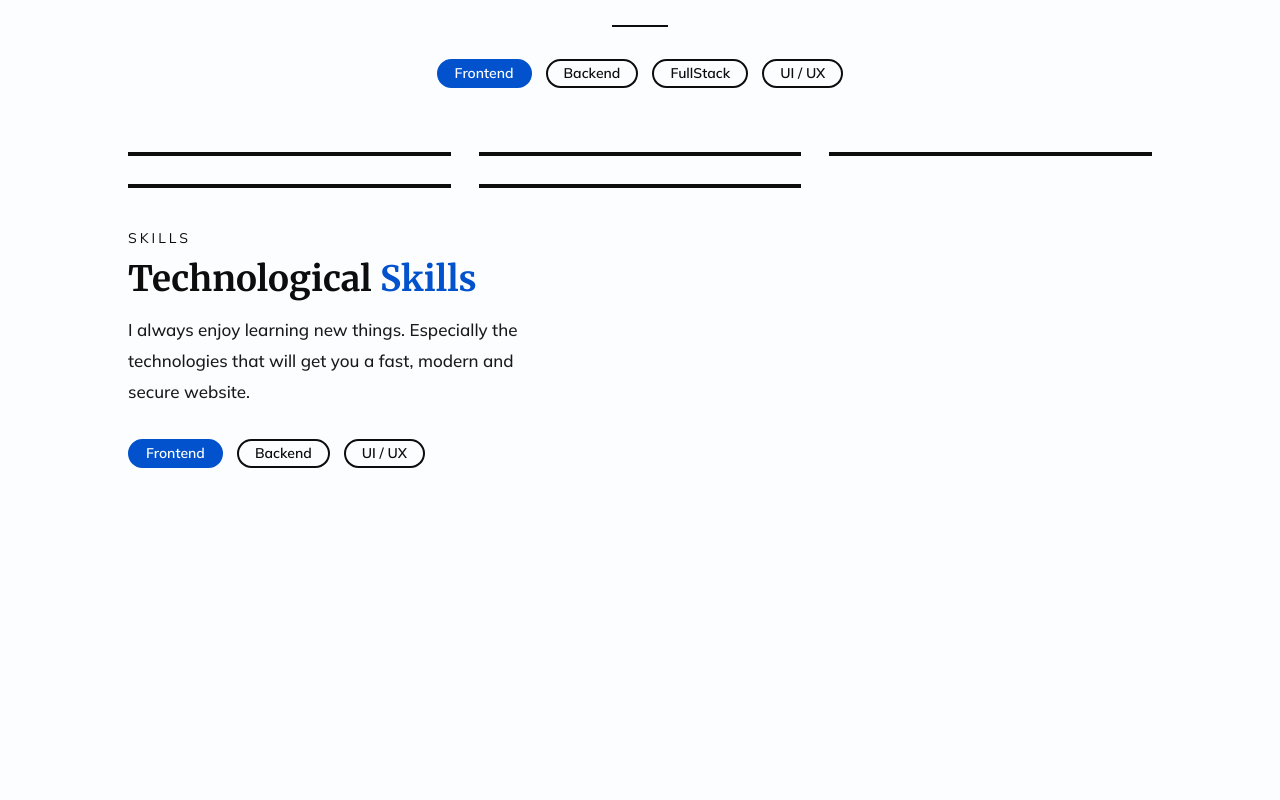
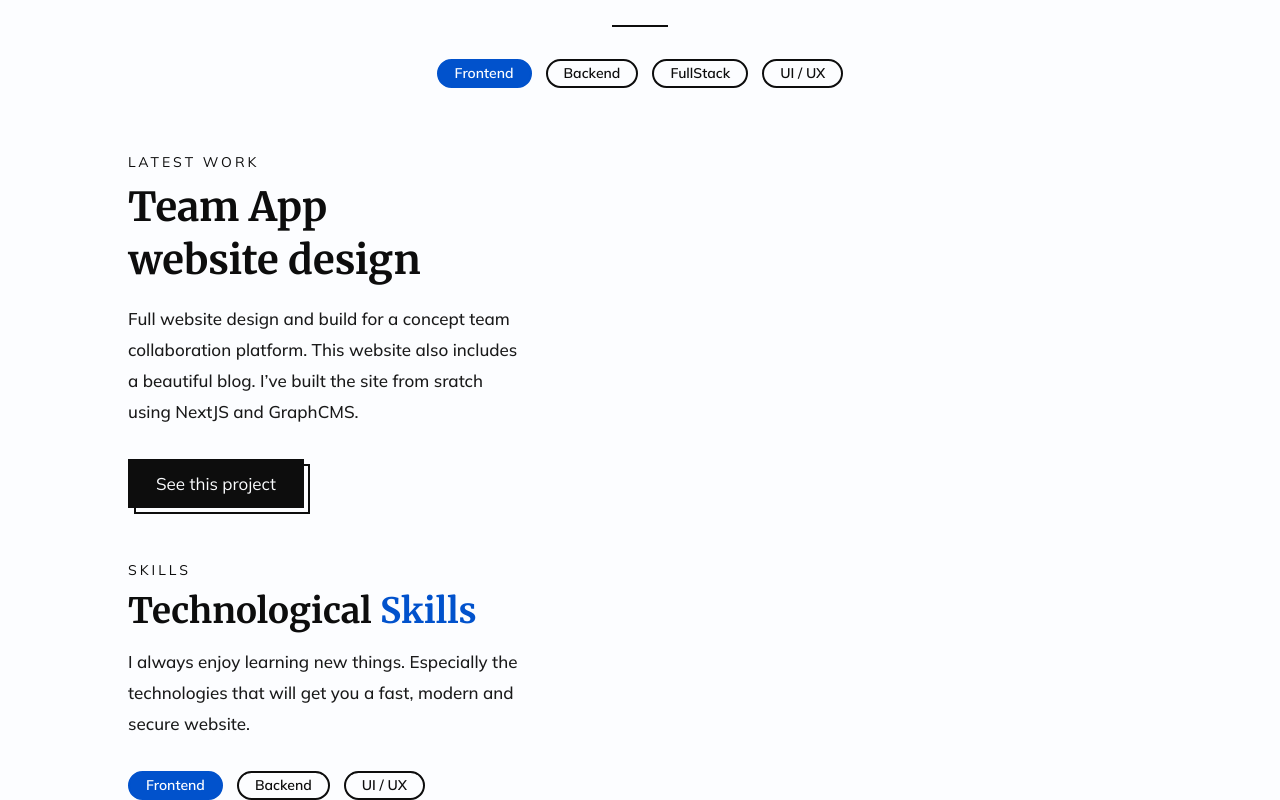
Before and after one commit to NightClover-code/portfolio-website-v2, a Next.js app: page / in a window 1280 px wide. Shown: the part 1004-1804 px from the top of the page. Before the commit the page ends 1472 px from the top, so only its background shows below. Built offline with nearby package versions, Linux system fonts and the light colour scheme.

Commit message:
feat: portfolio section redesign pt1

```diff
--- a/components/Projects/Item/index.tsx
+++ b/components/Projects/Item/index.tsx
@@ -1,41 +1,27 @@
-import Image from 'next/image';
-import { useRef } from 'react';
-import { useSpans } from '../../../hooks';
+import PrimaryButton from '../../Buttons/Primary';
 
-interface ItemInterface {
-  height: number;
-  width: number;
-  url: string;
-  imgHeight?: number;
-  imgWidth?: number;
-}
+interface ItemInterface {}
 
-const PortolioItem: React.FC<ItemInterface> = ({
-  width,
-  height,
-  imgHeight,
-  imgWidth,
-  url,
-}) => {
-  const containerRef = useRef<HTMLDivElement | null>(null);
-
-  const spans = useSpans(height);
+const PortolioItem: React.FC<ItemInterface> = () => {
+  const config = {};
 
   return (
-    <div
-      className={`relative w-[${width}px] h-[${height}px] border-2 border-white`}
-      style={{ gridRowEnd: `span ${spans}` }}
-      ref={containerRef}
-    >
-      <Image
-        src={`/images/portfolio/frontend/${url}`}
-        // layout="fill"
-        width={imgWidth || width}
-        height={imgHeight || height}
-        objectFit="cover"
-        objectPosition="0 0"
-        alt="random"
-      />
+    <div className="flex">
+      <div>
+        <h4 className="text-[14px] uppercase tracking-[3px]">Latest work</h4>
+        <h1 className="mt-2 text-[40px] max-w-[300px]">
+          Team App website design
+        </h1>
+        <p className={`min-w-[400px] m-auto mt-4 text-offBlack`}>
+          Full website design and build for a concept team collaboration
+          platform. This website also includes a beautiful blog. I’ve built the
+          site from sratch using NextJS and GraphCMS.
+        </p>
+
+        <PrimaryButton className="mt-8">See this project</PrimaryButton>
+      </div>
+
+      <div>{/* <Image /> */}</div>
     </div>
   );
 };
--- a/components/Projects/index.tsx
+++ b/components/Projects/index.tsx
@@ -26,11 +26,7 @@ const Projects = () => {
       </div>
 
       <div className="grid grid-cols-3 mt-16 gap-7 justify-center">
-        <div className="border-black border-2"></div>
-        <div className="border-black border-2"></div>
-        <div className="border-black border-2"></div>
-        <div className="border-black border-2"></div>
-        <div className="border-black border-2"></div>
+        <PortolioItem />
       </div>
     </section>
   );
```
